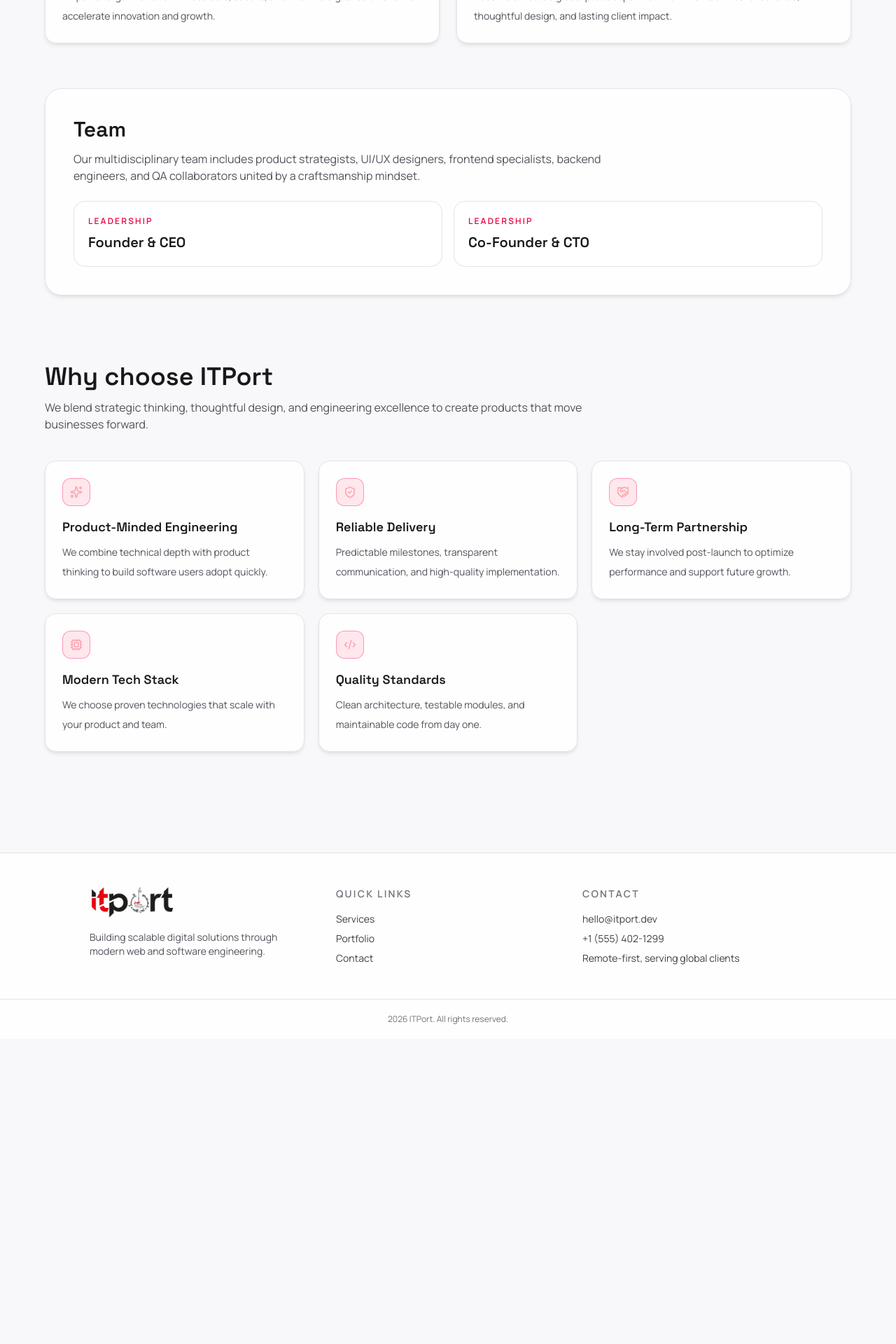
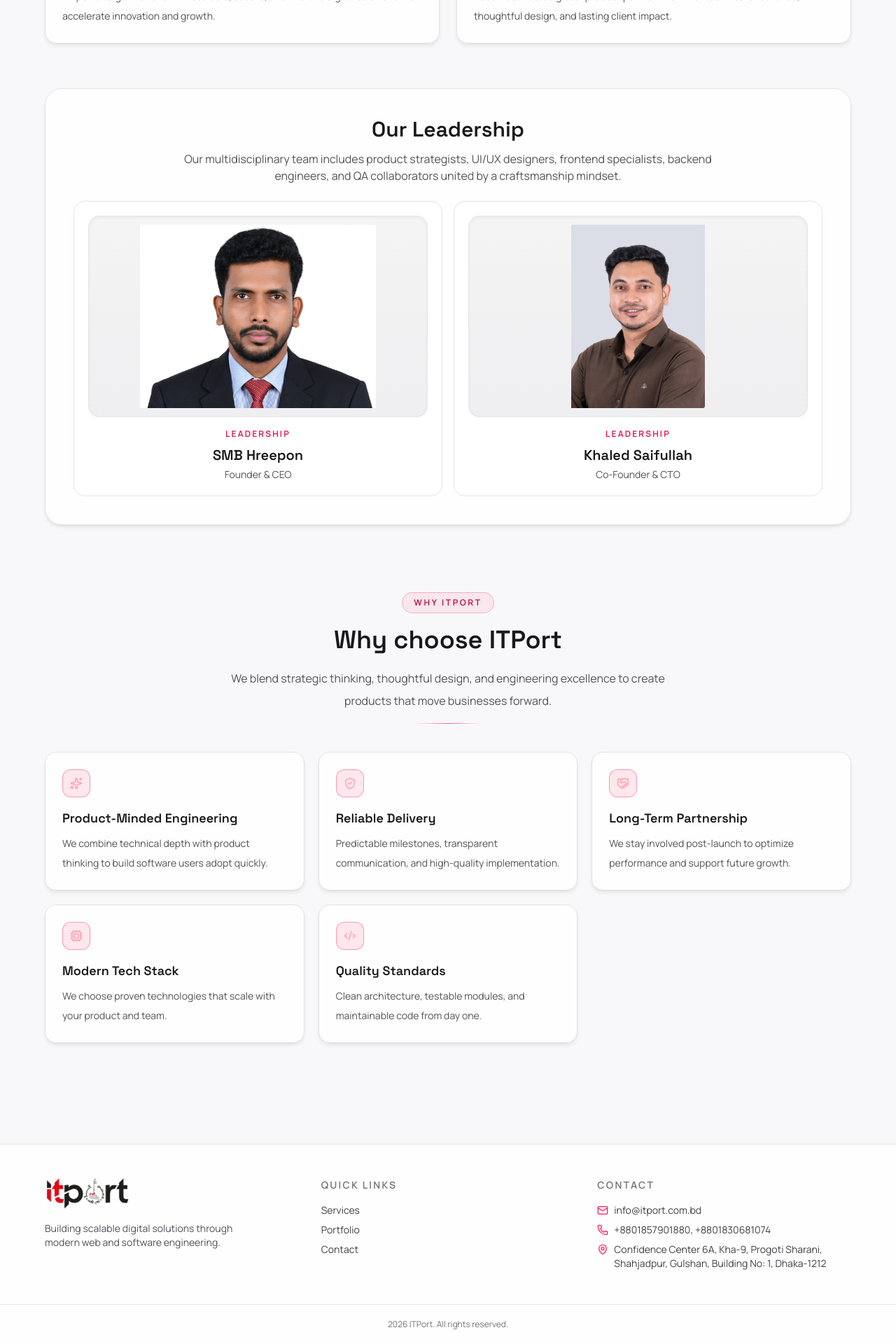
Before and after one commit to ksnirob/itport, a Next.js app: page /about in a window 1280 px wide. Shown: the part 647-2567 px from the top of the page at 70% size. Before the commit the page ends 2131 px from the top, so only its background shows below. Built offline with nearby package versions, Linux system fonts and the light colour scheme.

Commit message:
footer updated

```diff
--- a/app/about/page.tsx
+++ b/app/about/page.tsx
@@ -1,5 +1,8 @@
 import type { Metadata } from "next";
+import Image from "next/image";
 import { WhyChoose } from "@/components/why-choose";
+import khaledPhoto from "@/images/ks.jpg";
+import smbPhoto from "@/images/smb.jpeg";
 
 export const metadata: Metadata = {
   title: "About",
@@ -41,18 +44,36 @@
 
       <section className="px-6 py-8 sm:px-10 lg:px-16">
         <div className="mx-auto max-w-6xl rounded-3xl border border-zinc-200 bg-white/90 p-8 shadow-md shadow-zinc-900/8 dark:border-zinc-800 dark:bg-zinc-950/70 dark:shadow-black/20 md:p-10">
-          <h2 className="font-display text-3xl font-semibold text-zinc-900 dark:text-white">Team</h2>
-          <p className="mt-3 max-w-3xl text-zinc-600 dark:text-zinc-300">
+          <h2 className="text-center font-display text-3xl font-semibold text-zinc-900 dark:text-white">Our Leadership</h2>
+          <p className="mx-auto mt-3 max-w-3xl text-center text-zinc-600 dark:text-zinc-300">
             Our multidisciplinary team includes product strategists, UI/UX designers, frontend specialists, backend engineers, and QA collaborators united by a craftsmanship mindset.
           </p>
           <div className="mt-6 grid gap-4 sm:grid-cols-2">
-            <div className="rounded-2xl border border-zinc-200 bg-white/80 p-5 dark:border-zinc-700 dark:bg-zinc-900/60">
-              <p className="text-xs font-semibold uppercase tracking-[0.18em] text-rose-600 dark:text-rose-300">Leadership</p>
-              <h3 className="mt-2 font-display text-xl font-semibold text-zinc-900 dark:text-white">Founder &amp; CEO</h3>
+            <div className="rounded-2xl border border-zinc-200 bg-white/80 p-5 text-center dark:border-zinc-700 dark:bg-zinc-900/60">
+              <div className="flex h-72 w-full items-center justify-center overflow-hidden rounded-2xl border border-zinc-200/80 bg-gradient-to-b from-zinc-100 to-zinc-200/60 p-3 shadow-inner dark:border-zinc-700 dark:from-zinc-800 dark:to-zinc-900/70">
+                <Image
+                  src={smbPhoto}
+                  alt="SMB Hreepon"
+                  className="h-full w-full rounded-xl object-contain object-center"
+                  sizes="(max-width: 640px) 100vw, 50vw"
+                />
+              </div>
+              <p className="mt-4 text-xs font-semibold uppercase tracking-[0.18em] text-rose-600 dark:text-rose-300">Leadership</p>
+              <h3 className="mt-2 font-display text-xl font-semibold text-zinc-900 dark:text-white">SMB Hreepon</h3>
+              <p className="mt-1 text-sm text-zinc-600 dark:text-zinc-300">Founder &amp; CEO</p>
             </div>
-            <div className="rounded-2xl border border-zinc-200 bg-white/80 p-5 dark:border-zinc-700 dark:bg-zinc-900/60">
-              <p className="text-xs font-semibold uppercase tracking-[0.18em] text-rose-600 dark:text-rose-300">Leadership</p>
-              <h3 className="mt-2 font-display text-xl font-semibold text-zinc-900 dark:text-white">Co-Founder &amp; CTO</h3>
+            <div className="rounded-2xl border border-zinc-200 bg-white/80 p-5 text-center dark:border-zinc-700 dark:bg-zinc-900/60">
+              <div className="flex h-72 w-full items-center justify-center overflow-hidden rounded-2xl border border-zinc-200/80 bg-gradient-to-b from-zinc-100 to-zinc-200/60 p-3 shadow-inner dark:border-zinc-700 dark:from-zinc-800 dark:to-zinc-900/70">
+                <Image
+                  src={khaledPhoto}
+                  alt="Khaled Saifullah"
+                  className="h-full w-full rounded-xl object-contain object-center"
+                  sizes="(max-width: 640px) 100vw, 50vw"
+                />
+              </div>
+              <p className="mt-4 text-xs font-semibold uppercase tracking-[0.18em] text-rose-600 dark:text-rose-300">Leadership</p>
+              <h3 className="mt-2 font-display text-xl font-semibold text-zinc-900 dark:text-white">Khaled Saifullah</h3>
+              <p className="mt-1 text-sm text-zinc-600 dark:text-zinc-300">Co-Founder &amp; CTO</p>
             </div>
           </div>
         </div>
--- a/app/contact/page.tsx
+++ b/app/contact/page.tsx
@@ -1,4 +1,5 @@
 import type { Metadata } from "next";
+import { Mail, MapPin, Phone } from "lucide-react";
 import { ContactForm } from "@/components/contact-form";
 
 export const metadata: Metadata = {
@@ -18,21 +19,40 @@
           </p>
 
           <div className="mt-8 space-y-3 text-sm text-zinc-700 dark:text-zinc-200">
-            <p>
-              <span className="font-semibold">Email:</span> hello@itport.dev
+            <p className="flex items-start gap-2">
+              <Mail size={16} className="mt-0.5 shrink-0 text-rose-500" aria-hidden="true" />
+              <span>
+                <span className="font-semibold">Email:</span>{" "}
+                <a href="mailto:info@itport.com.bd" className="transition hover:text-rose-700 dark:hover:text-rose-300">
+                  info@itport.com.bd
+                </a>
+              </span>
             </p>
-            <p>
-              <span className="font-semibold">Phone:</span> +1 (555) 402-1299
+            <p className="flex items-start gap-2">
+              <Phone size={16} className="mt-0.5 shrink-0 text-rose-500" aria-hidden="true" />
+              <span>
+                <span className="font-semibold">Phone:</span>{" "}
+                <a href="tel:+8801857901880" className="transition hover:text-rose-700 dark:hover:text-rose-300">
+                  +8801857901880
+                </a>
+                {", "}
+                <a href="tel:+8801830681074" className="transition hover:text-rose-700 dark:hover:text-rose-300">
+                  +8801830681074
+                </a>
+              </span>
             </p>
-            <p>
-              <span className="font-semibold">Location:</span> Remote-first, global delivery
+            <p className="flex items-start gap-2">
+              <MapPin size={16} className="mt-0.5 shrink-0 text-rose-500" aria-hidden="true" />
+              <span>
+                <span className="font-semibold">Location:</span> Confidence Center 6A, Kha-9, Progoti Sharani, Shahjadpur, Gulshan, Building No: 1, Dhaka-1212
+              </span>
             </p>
           </div>
 
           <div className="mt-8 overflow-hidden rounded-2xl border border-zinc-200 dark:border-zinc-800" aria-label="Map placeholder showing service coverage">
             <iframe
               title="ITPort location map"
-              src="https://maps.google.com/maps?q=Dhaka&t=&z=10&ie=UTF8&iwloc=&output=embed"
+              src="https://maps.google.com/maps?q=Confidence%20Center%206A%2C%20Kha-9%2C%20Progoti%20Sharani%2C%20Shahjadpur%2C%20Gulshan%2C%20Dhaka-1212&t=&z=16&ie=UTF8&iwloc=&output=embed"
               className="h-64 w-full"
               loading="lazy"
               referrerPolicy="no-referrer-when-downgrade"
--- a/components/footer.tsx
+++ b/components/footer.tsx
@@ -1,10 +1,12 @@
 import Image from "next/image";
 import Link from "next/link";
+import { Mail, MapPin, Phone } from "lucide-react";
 
 export function Footer() {
   return (
     <footer className="mt-20 border-t border-zinc-200 bg-white/90 dark:border-zinc-800 dark:bg-zinc-950/90">
-      <div className="mx-auto grid w-full max-w-6xl gap-8 px-6 py-12 sm:px-10 lg:grid-cols-3 lg:px-16">
+      <div className="px-6 sm:px-10 lg:px-16">
+        <div className="mx-auto grid w-full max-w-6xl gap-8 py-12 lg:grid-cols-3">
           <div>
             <Link href="/" className="inline-flex items-center" aria-label="ITPort home">
               <Image
@@ -45,14 +47,36 @@
           <div>
             <p className="text-sm font-semibold uppercase tracking-[0.16em] text-zinc-500 dark:text-zinc-400">Contact</p>
             <div className="mt-4 space-y-2 text-sm text-zinc-700 dark:text-zinc-200">
-            <p>hello@itport.dev</p>
-            <p>+1 (555) 402-1299</p>
-            <p>Remote-first, serving global clients</p>
+              <p className="flex items-start gap-2">
+                <Mail size={16} className="mt-0.5 shrink-0 text-rose-500" aria-hidden="true" />
+                <a href="mailto:info@itport.com.bd" className="transition hover:text-rose-700 dark:hover:text-rose-300">
+                  info@itport.com.bd
+                </a>
+              </p>
+              <p className="flex items-start gap-2">
+                <Phone size={16} className="mt-0.5 shrink-0 text-rose-500" aria-hidden="true" />
+                <span>
+                  <a href="tel:+8801857901880" className="transition hover:text-rose-700 dark:hover:text-rose-300">
+                    +8801857901880
+                  </a>
+                  {", "}
+                  <a href="tel:+8801830681074" className="transition hover:text-rose-700 dark:hover:text-rose-300">
+                    +8801830681074
+                  </a>
+                </span>
+              </p>
+              <p className="flex items-start gap-2">
+                <MapPin size={16} className="mt-0.5 shrink-0 text-rose-500" aria-hidden="true" />
+                <span>Confidence Center 6A, Kha-9, Progoti Sharani, Shahjadpur, Gulshan, Building No: 1, Dhaka-1212</span>
+              </p>
             </div>
           </div>
         </div>
-      <div className="border-t border-zinc-200 px-6 py-5 text-center text-xs text-zinc-500 dark:border-zinc-800 dark:text-zinc-400">
+      </div>
+      <div className="border-t border-zinc-200 px-6 sm:px-10 lg:px-16 dark:border-zinc-800">
+        <div className="mx-auto max-w-6xl py-5 text-center text-xs text-zinc-500 dark:text-zinc-400">
           {new Date().getFullYear()} ITPort. All rights reserved.
+        </div>
       </div>
     </footer>
   );
--- a/components/section-heading.tsx
+++ b/components/section-heading.tsx
@@ -6,10 +6,17 @@
 
 export function SectionHeading({ eyebrow, title, description }: SectionHeadingProps) {
   return (
-    <div className="mx-auto flex w-full max-w-6xl flex-col gap-5 border-l-4 border-rose-500 pl-5 sm:pl-8">
-      <p className="text-xs font-semibold uppercase tracking-[0.24em] text-rose-600 dark:text-rose-300">{eyebrow}</p>
-      <h2 className="max-w-3xl font-display text-3xl font-semibold text-zinc-900 dark:text-white sm:text-4xl">{title}</h2>
-      {description ? <p className="max-w-2xl text-base leading-7 text-zinc-600 dark:text-zinc-300">{description}</p> : null}
+    <div className="mx-auto flex w-full max-w-4xl flex-col items-center gap-4 text-center">
+      <p className="inline-flex items-center rounded-full border border-rose-500/30 bg-rose-500/8 px-4 py-1.5 text-xs font-semibold uppercase tracking-[0.22em] text-rose-700 dark:text-rose-300">
+        {eyebrow}
+      </p>
+      <h2 className="max-w-3xl text-balance font-display text-3xl font-semibold leading-tight text-zinc-900 dark:text-white sm:text-4xl sm:leading-tight">
+        {title}
+      </h2>
+      {description ? (
+        <p className="max-w-2xl text-base leading-8 text-zinc-600 dark:text-zinc-300">{description}</p>
+      ) : null}
+      <span className="h-px w-24 bg-gradient-to-r from-transparent via-rose-500/70 to-transparent" />
     </div>
   );
 }
--- a/components/why-choose.tsx
+++ b/components/why-choose.tsx
@@ -1,13 +1,15 @@
 import { trustPoints } from "@/lib/data";
+import { SectionHeading } from "./section-heading";
 
 export function WhyChoose() {
   return (
     <section className="px-6 py-16 sm:px-10 lg:px-16">
       <div className="mx-auto max-w-6xl">
-        <h2 className="font-display text-3xl font-semibold text-zinc-900 dark:text-white sm:text-4xl">Why choose ITPort</h2>
-        <p className="mt-3 max-w-3xl text-zinc-600 dark:text-zinc-300">
-          We blend strategic thinking, thoughtful design, and engineering excellence to create products that move businesses forward.
-        </p>
+        <SectionHeading
+          eyebrow="Why ITPort"
+          title="Why choose ITPort"
+          description="We blend strategic thinking, thoughtful design, and engineering excellence to create products that move businesses forward."
+        />
 
         <div className="mt-10 grid gap-5 sm:grid-cols-2 lg:grid-cols-3">
           {trustPoints.map((point) => {
```
Also changed, not shown: images/ks.jpg (added), images/smb.jpeg (added). Lines whose indentation alone changed are shown as unchanged.
